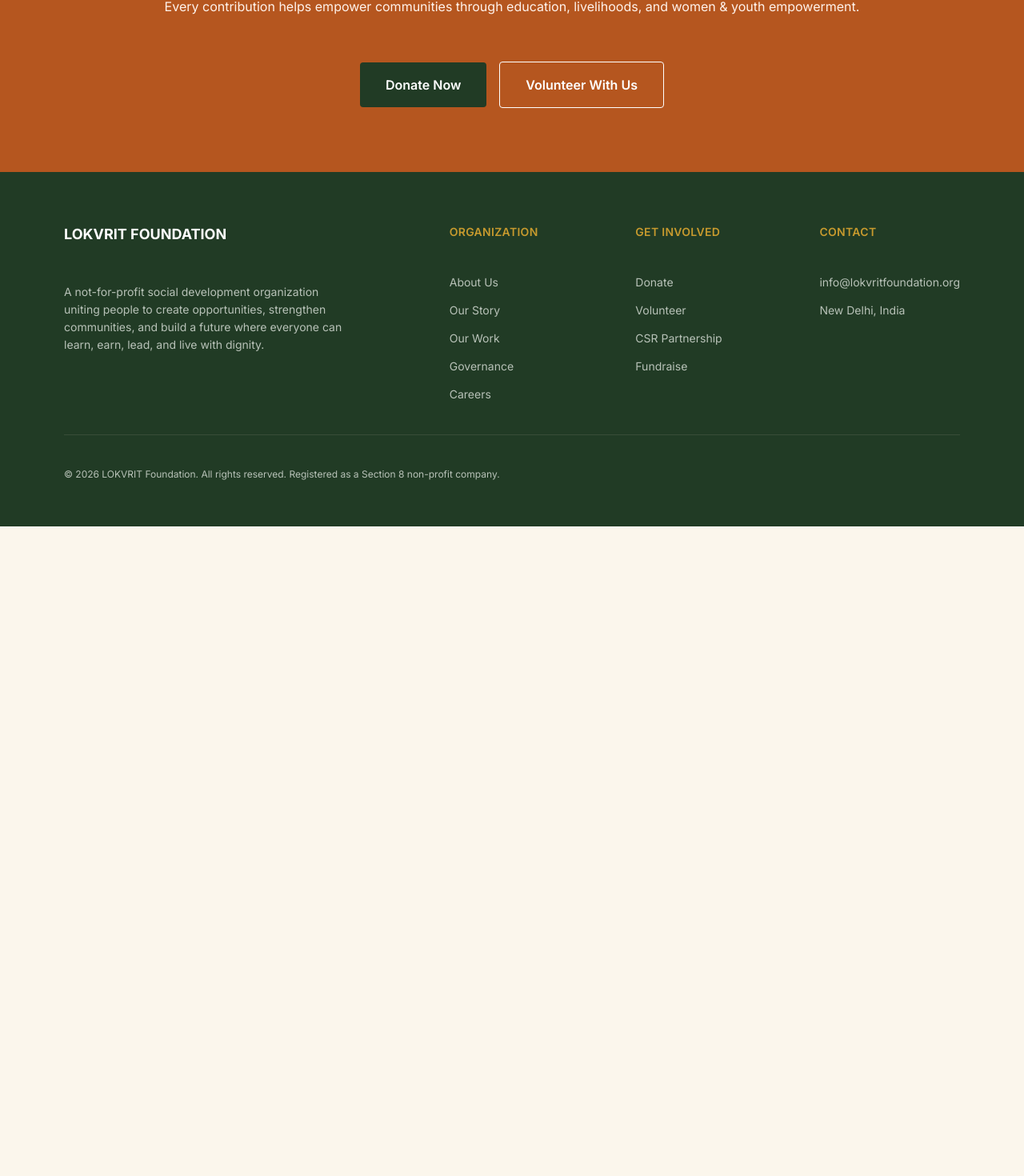
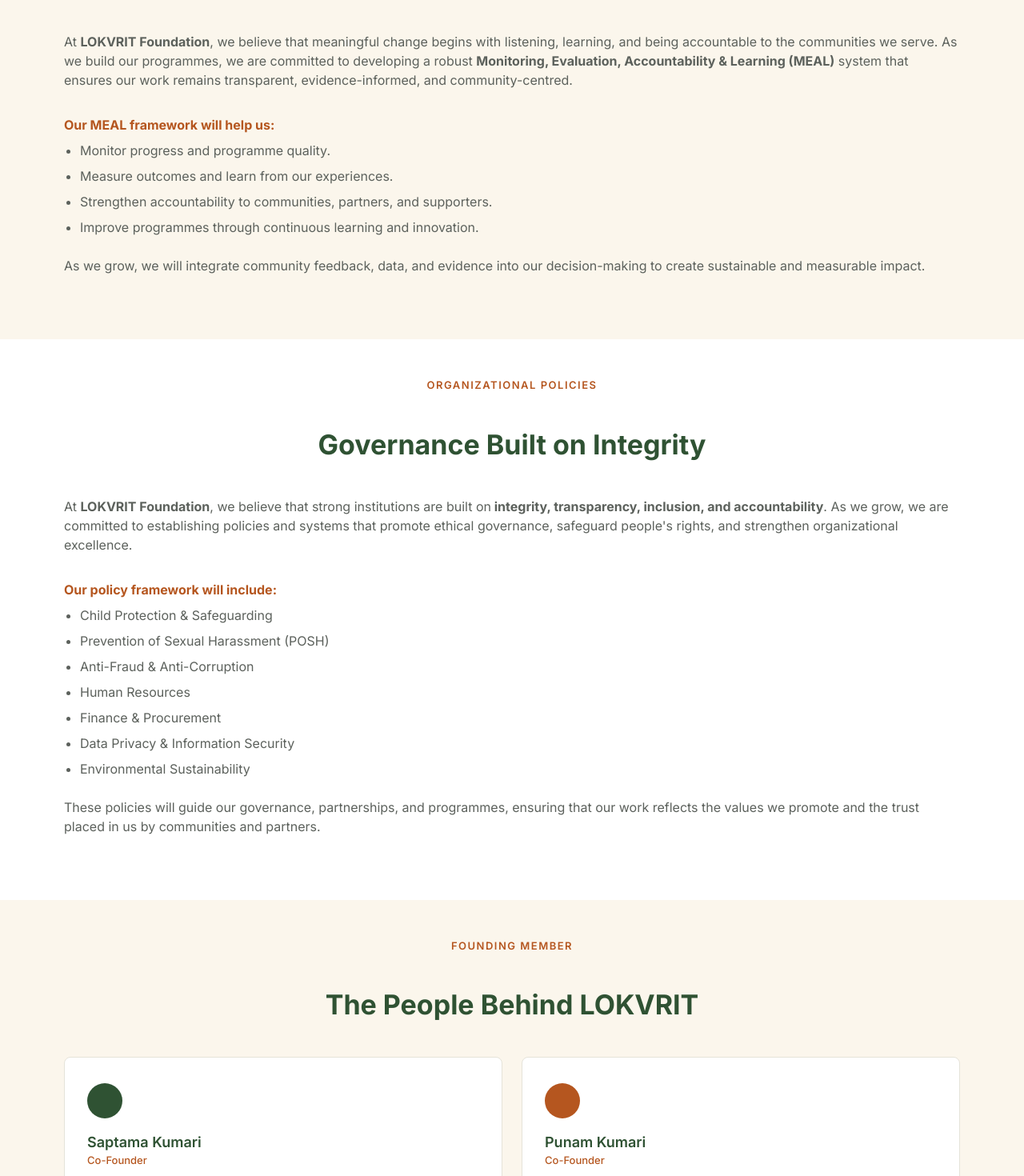
Before and after one commit to yadavsudhir405/lokvritfoundation, a Next.js app: page / in a window 1280 px wide. Shown: the part 7210-8680 px from the top of the page at 80% size. Before the commit the page ends 7868 px from the top, so only its background shows below. Built offline with nearby package versions, Linux system fonts and the light colour scheme.

Commit message:
add theory of change

```diff
--- /dev/null
+++ b/app/components/founding-member.tsx
@@ -0,0 +1,58 @@
+import {AppSection} from "@/app/components/app-section";
+import {Grid, cn} from "@/app/components/ui";
+
+const FOUNDING_MEMBERS = [
+    {
+        name: "Saptama Kumari",
+        role: "Co-Founder",
+        body: "A Master's graduate in Social Work from the Tata Institute of Social Sciences (TISS), she has played a central leadership role since inception, reflecting LOKVRIT's commitment to equity, inclusion, and women-led development.",
+        icon: "bg-primary",
+    },
+    {
+        name: "Punam Kumari",
+        role: "Co-Founder",
+        body: "An education professional whose work anchors the Foundation's focus on foundational learning, capacity building, and gender-equitable participation in shaping institutions and communities.",
+        icon: "bg-secondary",
+    },
+    {
+        name: "Mukesh Baa",
+        role: "Co-Founder",
+        body: "A Master's graduate in Social Work from the Tata Institute of Social Sciences (TISS). Raised in a remote Scheduled Tribe village in Gumla, Jharkhand, he later moved to Germany to pursue further education and build global partnerships for community-led development in India.",
+        icon: "bg-accent",
+    },
+    {
+        name: "Sujit Modi",
+        role: "Co-Founder",
+        body: "A lawyer and journalist educated at the Indian Institute of Mass Communication (IIMC), bringing expertise in law, communication, and advocacy to the Foundation's governance and outreach.",
+        icon: "bg-primary",
+    },
+];
+
+export function FoundingMember() {
+    return (
+        <AppSection id="founding-member" header="FOUNDING MEMBER" headerShortDescription="The People Behind LOKVRIT"
+                    bgColor="bg-cream">
+            <Grid className="gap-y-6">
+                {FOUNDING_MEMBERS.map((member) => (
+                    <article
+                        key={member.name}
+                        className="col-span-12 flex flex-col gap-4 rounded-card border border-line bg-white px-7 py-8 sm:col-span-6"
+                    >
+                        <span className={cn("size-11 rounded-full", member.icon)}/>
+                        <div>
+                            <h3 className="text-[18px] font-semibold text-primary">
+                                {member.name}
+                            </h3>
+                            <p className="text-[13px] font-medium text-secondary">
+                                {member.role}
+                            </p>
+                        </div>
+                        <p className="text-[14px] leading-[22px] text-muted">
+                            {member.body}
+                        </p>
+                    </article>
+                ))}
+            </Grid>
+        </AppSection>
+    );
+}
--- /dev/null
+++ b/app/components/meal.tsx
@@ -0,0 +1,35 @@
+import {AppSection} from "@/app/components/app-section";
+
+const MEAL_OUTCOMES = [
+    "Monitor progress and programme quality.",
+    "Measure outcomes and learn from our experiences.",
+    "Strengthen accountability to communities, partners, and supporters.",
+    "Improve programmes through continuous learning and innovation.",
+];
+
+export function Meal() {
+    return (
+        <AppSection id="meal" header="MONITORING, EVALUATION, ACCOUNTABILITY & LEARNING (MEAL)"
+                    headerShortDescription="Listening, Learning, and Being Accountable" bgColor="bg-cream">
+            <p>
+                At <strong>LOKVRIT Foundation</strong>, we believe that meaningful change begins with listening,
+                learning, and being accountable to the communities we serve. As we build our programmes, we are
+                committed to developing a robust <strong>Monitoring, Evaluation, Accountability &amp; Learning
+                (MEAL)</strong> system that ensures our work remains transparent, evidence-informed, and
+                community-centred.
+            </p>
+
+            <span className="block mt-6 mb-2 font-bold text-secondary">Our MEAL framework will help us:</span>
+            <ul className="list-disc pl-5">
+                {MEAL_OUTCOMES.map((outcome) => (
+                    <li key={outcome} className="mb-2">{outcome}</li>
+                ))}
+            </ul>
+
+            <p className="mt-6">
+                As we grow, we will integrate community feedback, data, and evidence into our decision-making
+                to create sustainable and measurable impact.
+            </p>
+        </AppSection>
+    );
+}
--- /dev/null
+++ b/app/components/organizational-policies.tsx
@@ -0,0 +1,37 @@
+import {AppSection} from "@/app/components/app-section";
+
+const POLICIES = [
+    "Child Protection & Safeguarding",
+    "Prevention of Sexual Harassment (POSH)",
+    "Anti-Fraud & Anti-Corruption",
+    "Human Resources",
+    "Finance & Procurement",
+    "Data Privacy & Information Security",
+    "Environmental Sustainability",
+];
+
+export function OrganizationalPolicies() {
+    return (
+        <AppSection id="organizational-policies" header="ORGANIZATIONAL POLICIES"
+                    headerShortDescription="Governance Built on Integrity" bgColor="bg-white">
+            <p>
+                At <strong>LOKVRIT Foundation</strong>, we believe that strong institutions are built on
+                <strong> integrity, transparency, inclusion, and accountability</strong>. As we grow, we are committed
+                to establishing policies and systems that promote ethical governance, safeguard people&#39;s rights,
+                and strengthen organizational excellence.
+            </p>
+
+            <span className="block mt-6 mb-2 font-bold text-secondary">Our policy framework will include:</span>
+            <ul className="list-disc pl-5">
+                {POLICIES.map((policy) => (
+                    <li key={policy} className="mb-2">{policy}</li>
+                ))}
+            </ul>
+
+            <p className="mt-6">
+                These policies will guide our governance, partnerships, and programmes, ensuring that our work
+                reflects the values we promote and the trust placed in us by communities and partners.
+            </p>
+        </AppSection>
+    );
+}
--- a/app/page.tsx
+++ b/app/page.tsx
@@ -12,6 +12,9 @@
 import {TheoryOfChange} from "@/app/components/theory-of-change";
 import {GuidingPrinciple} from "@/app/components/guiding-principle";
 import {SdgAlignment} from "@/app/components/sdg-alignment";
+import {Meal} from "@/app/components/meal";
+import {OrganizationalPolicies} from "@/app/components/organizational-policies";
+import {FoundingMember} from "@/app/components/founding-member";
 
 export default function Home() {
     return (
@@ -27,6 +30,9 @@
                 <TheoryOfChange/>
                 <GuidingPrinciple/>
                 <SdgAlignment/>
+                <Meal/>
+                <OrganizationalPolicies/>
+                <FoundingMember/>
                 <Cta/>
             </main>
             <SiteFooter/>
```
